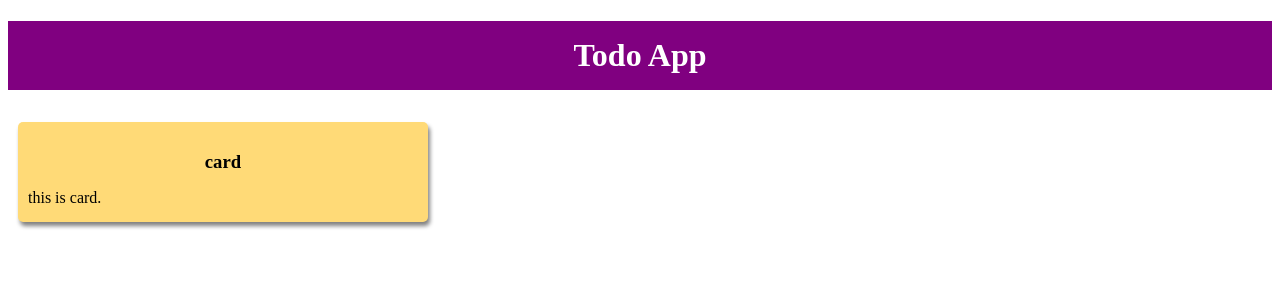
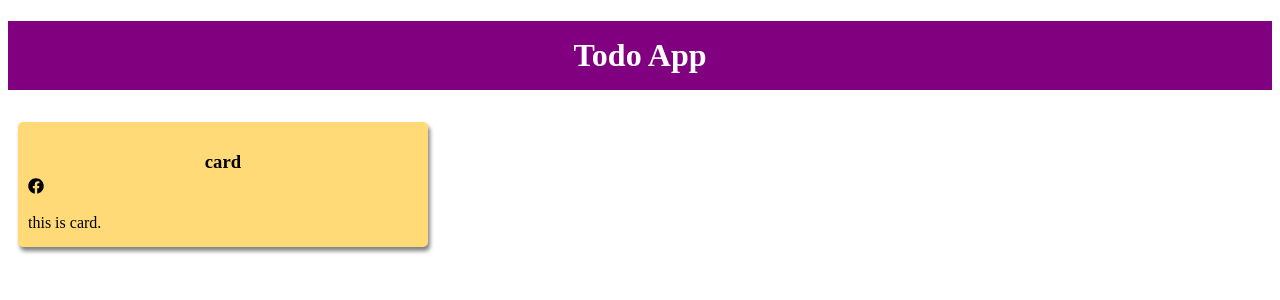
Before and after one commit to fahadPathan7/MERN-stack, a React (Vite) app in the folder vite-project/: page / in a window 1280 px wide. Shown: the top 300 px of the page. Built offline with nearby package versions, Linux system fonts and the light colour scheme.

Commit message:
react: learned how to use react icons

```diff
--- a/vite-project/package.json
+++ b/vite-project/package.json
@@ -12,6 +12,7 @@
   "dependencies": {
     "react": "^18.2.0",
     "react-dom": "^18.2.0",
+    "react-icons": "^5.2.1",
     "uuid": "^9.0.1"
   },
   "devDependencies": {
--- a/vite-project/src/components/ClassComponent/ClassComp.jsx
+++ b/vite-project/src/components/ClassComponent/ClassComp.jsx
@@ -1,10 +1,12 @@
 import React, { Component } from "react";
+import { FaFacebook } from "react-icons/fa";
 
 class ClassComp extends Component {
     render() {
         return (
             <div className="card">
                 <h3 className="cardTitle">{this.props.name}</h3>
+                <FaFacebook className="icon" />
                 <p className="cardDesc">{this.props.desc}</p>
             </div>
         );
```
Also changed, not shown: 2 other files (tests, documents, lock files or other folders).
